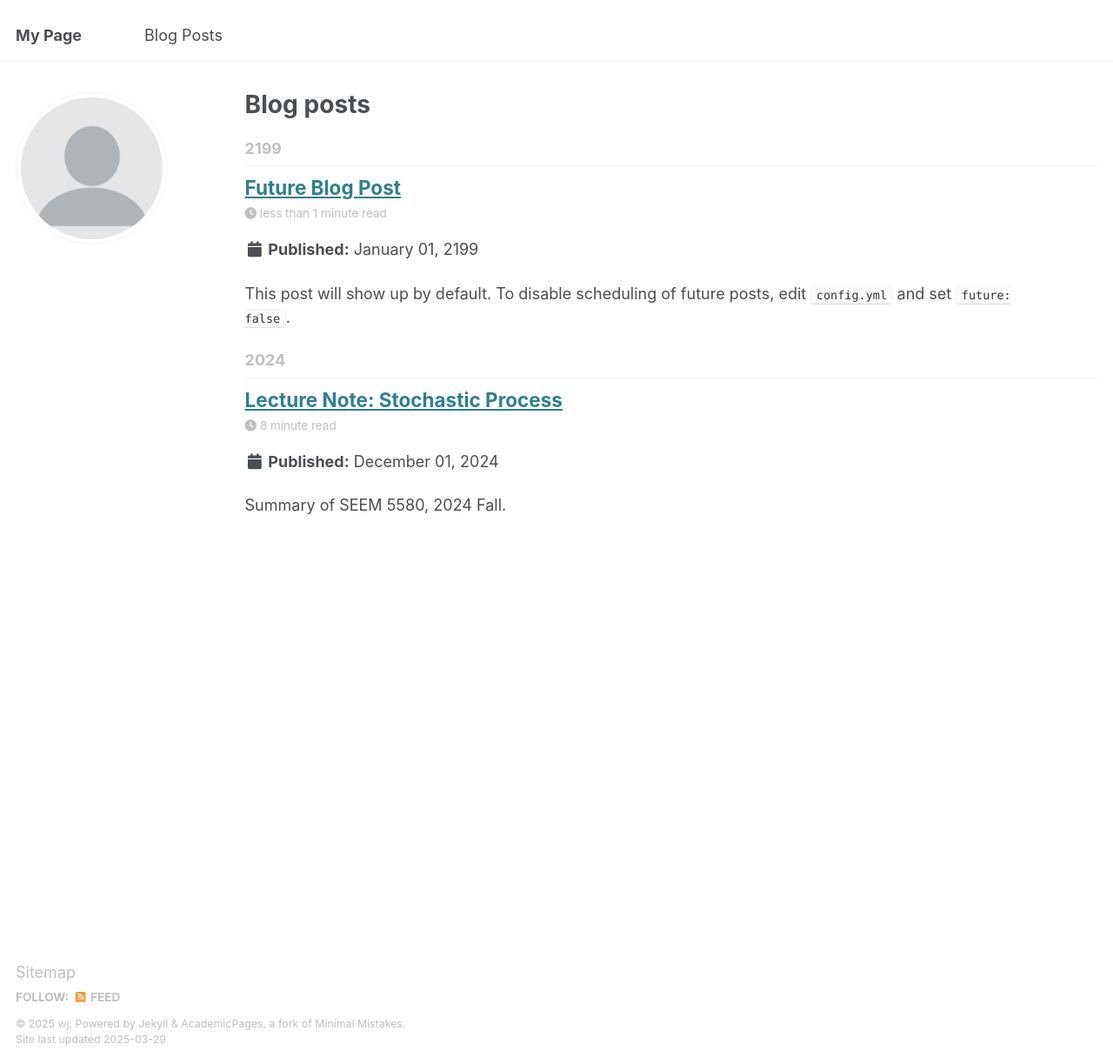
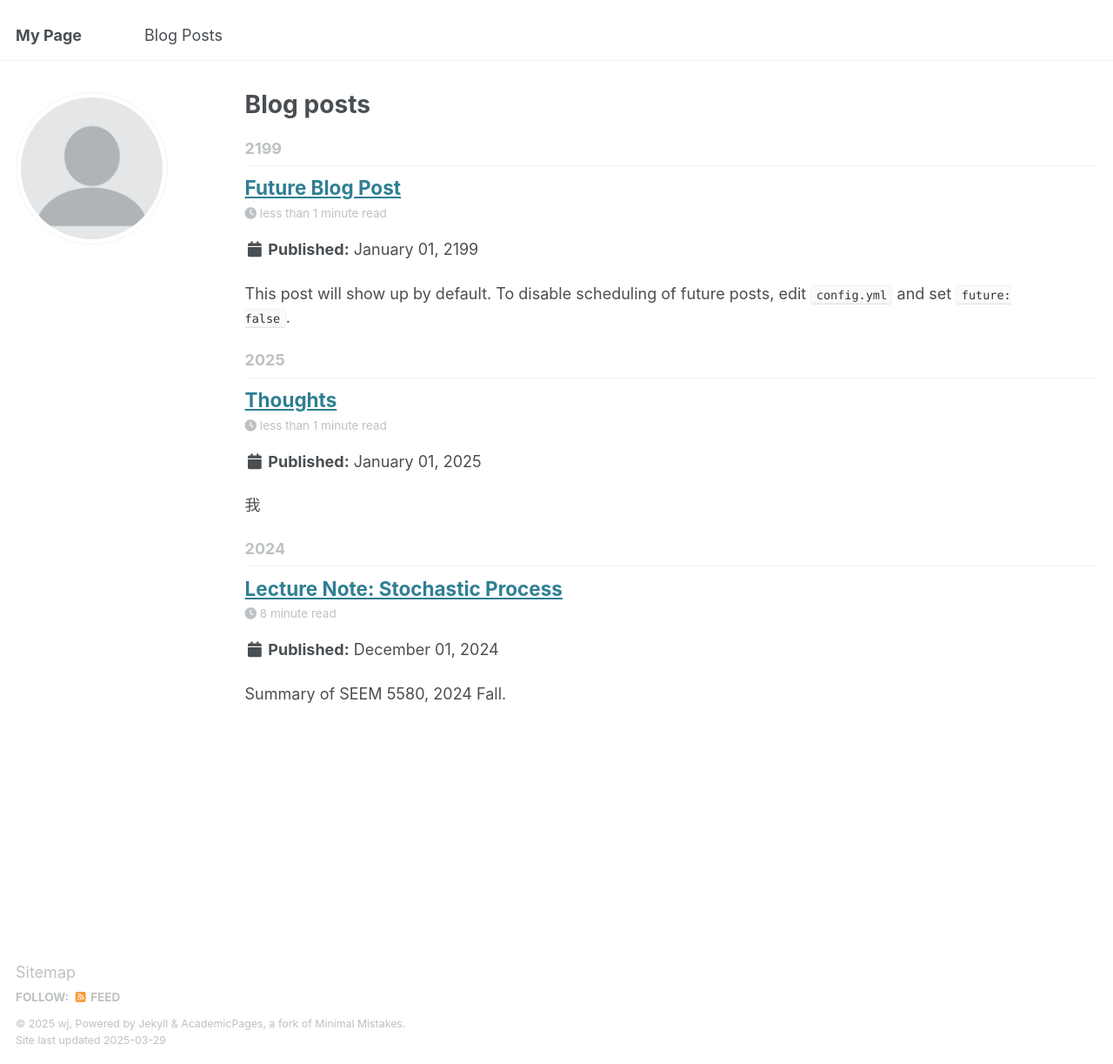
Before and after one commit to JiinnW/JiinnW, a Jekyll site: the page built from _pages/year-archive.html, in a window 1280 px wide and 1223 px high. Shown: the whole window at 87% size. Built offline with Jekyll 4.4.1, drawn with Linux system fonts in a browser that asks for light colours.

Commit message:
new thoughts

```diff
--- a/_config.yml
+++ b/_config.yml
@@ -88,7 +88,7 @@ publication_category:
 teaser                   :  # filename of teaser fallback teaser image placed in /images/, .e.g. "500x300.png"
 breadcrumbs              : false # true, false (default)
 words_per_minute         : 160
-future                   : true
+future                   : false
 read_more                : "disabled" # if enabled, adds "Read more" links to excerpts
 talkmap_link             : false      #change to true to add link to talkmap on talks page
 comments:
--- /dev/null
+++ b/_posts/2025-01-01-blog-post-1.md
@@ -0,0 +1,9 @@
+---
+title: 'Thoughts'
+date: 2025-01-01
+permalink: /posts/2025/01/blog-post-1/
+tags:
+  - thoughts
+---
+
+我
```
